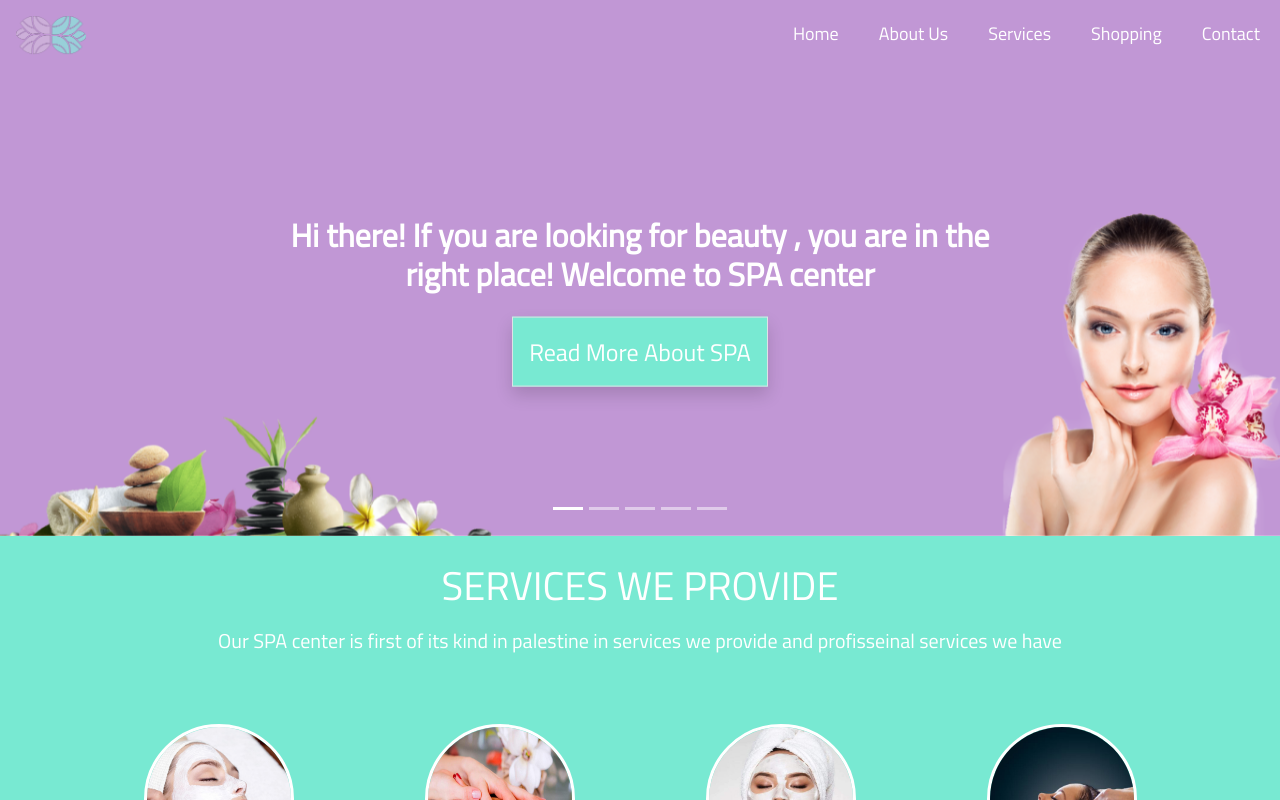
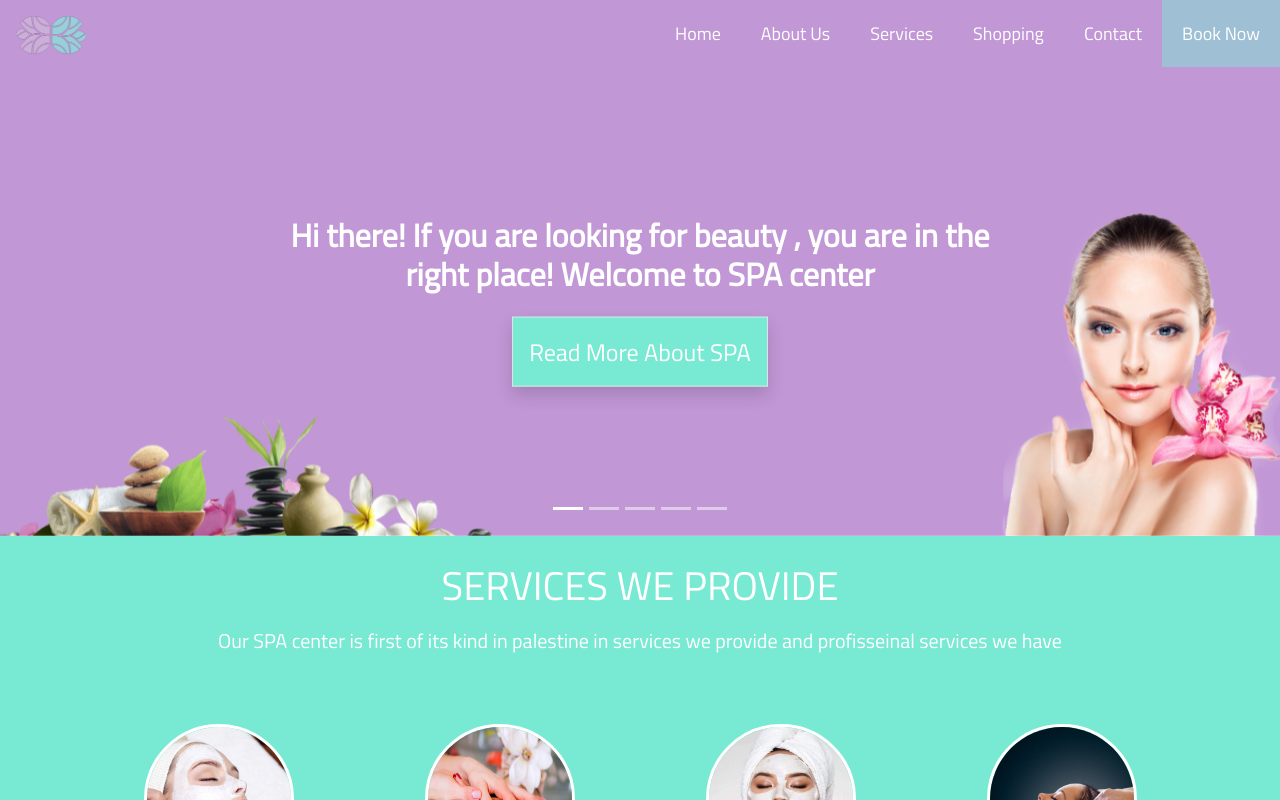
Before and after one commit to saifalaasabelaish/spa-project, a React (Create React App) app: page / in a window 1280 px wide. Shown: the top 800 px of the page. Built offline with nearby package versions, Linux system fonts and the light colour scheme.

Commit message:
add booking

```diff
--- a/src/components/common/Navbar.js
+++ b/src/components/common/Navbar.js
@@ -2,14 +2,15 @@ import "./Navbar.css";
 import { Link } from "react-router-dom";
 const Navbar = () => {
   return (
-    // Areen work
     <nav className="navbarr navbar-expand-lg ">
-  {/* <div class="container-fluid"> */}
         <ul>
           <div className='navbar-brand logo position-absolute start-0 m-3'>
             <img src="/images/spalogo.png" alt="Logo"/>
           </div>
           <div className="rightfloat">
+          <li>
+              <Link to="/BookingPage" className="bookingbtn">Book Now</Link>
+            </li>
             <li>
               <Link to="/Contact">Contact</Link>
             </li>
```
